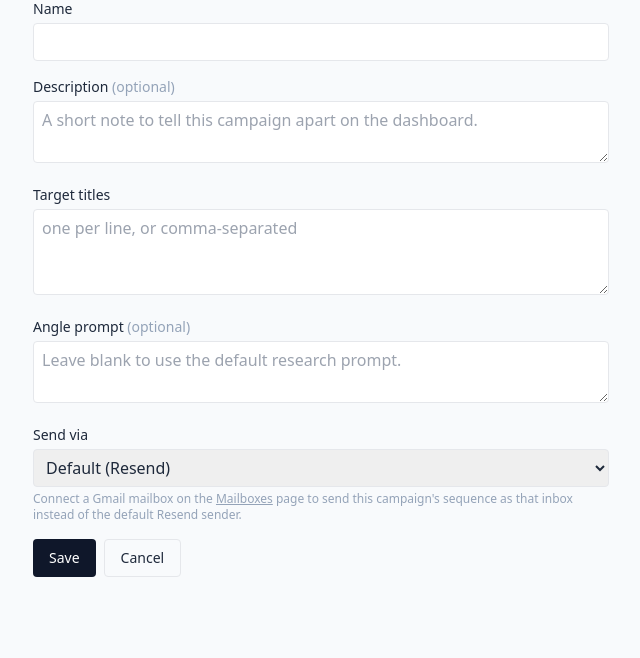
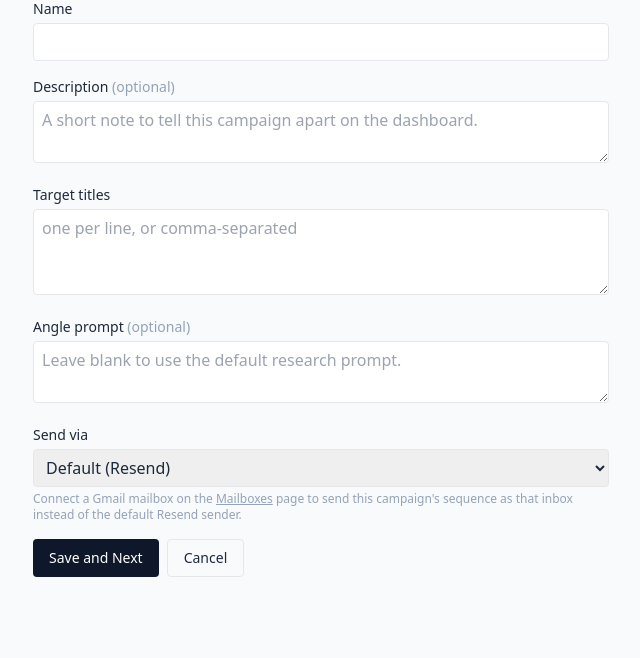
Before and after one commit to telliex/crewai-marking, a Python web app: template src/awkns_outreach/web/templates/campaign_edit.html in a window 1280 px wide. Shown: the part 142-800 px from the top of the page, without its empty margins (111-751 px from the left). Run offline with Jinja, Linux system fonts and the light colour scheme; the template is opened without the code that fills it, so the values that code supplies are empty; some libraries are stand-ins or nearby versions.

Commit message:
feat: label the campaign edit button "Save and Next"
Reflects that saving the campaign edit form advances the operator to the next
step of the setup flow.

Co-Authored-By: Claude Opus 4.8 <noreply@anthropic.com>

```diff
--- a/src/awkns_outreach/web/templates/campaign_edit.html
+++ b/src/awkns_outreach/web/templates/campaign_edit.html
@@ -38,7 +38,7 @@
     </p>
   </div>
   <div class="flex gap-2">
-    <button class="rounded bg-slate-900 text-white text-sm px-4 py-2">Save</button>
+    <button class="rounded bg-slate-900 text-white text-sm px-4 py-2">Save and Next</button>
     <a href="/campaigns/{{ c.id }}" class="rounded border text-sm px-4 py-2">Cancel</a>
   </div>
 </form>
```
